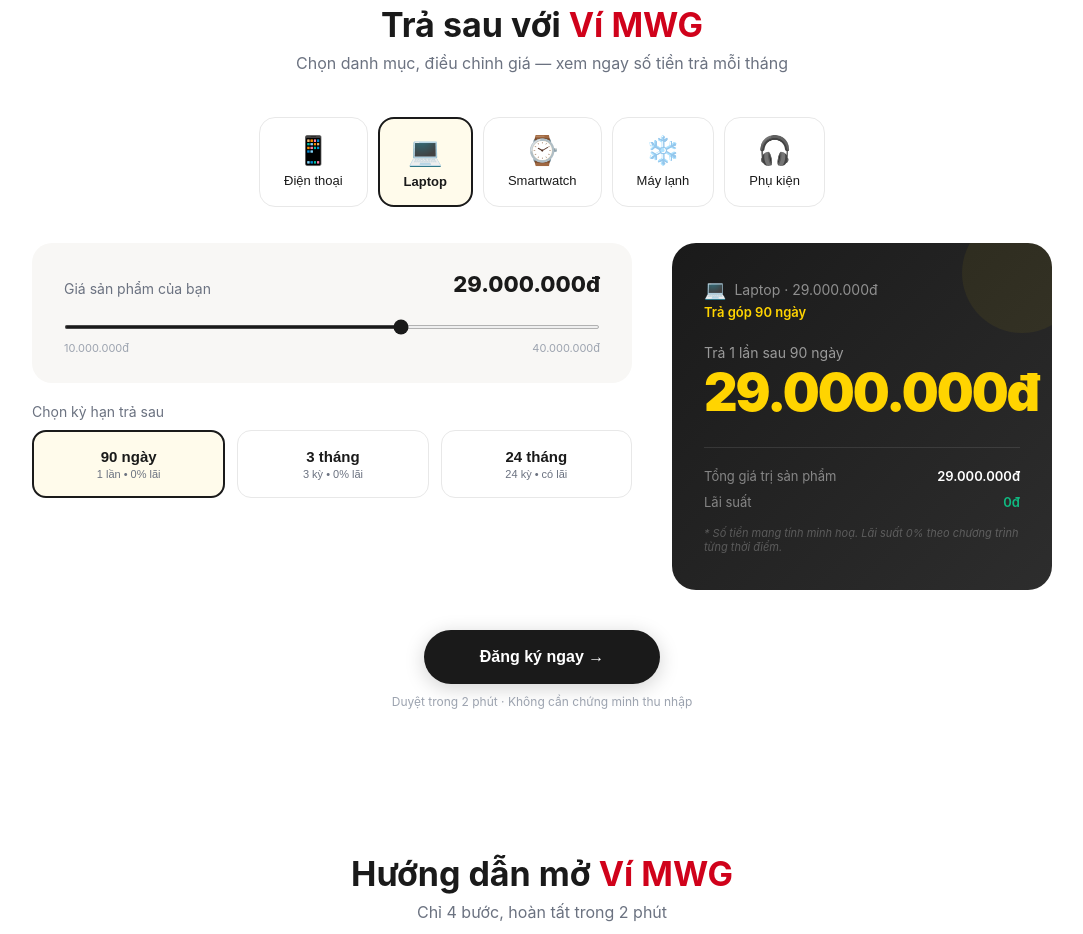
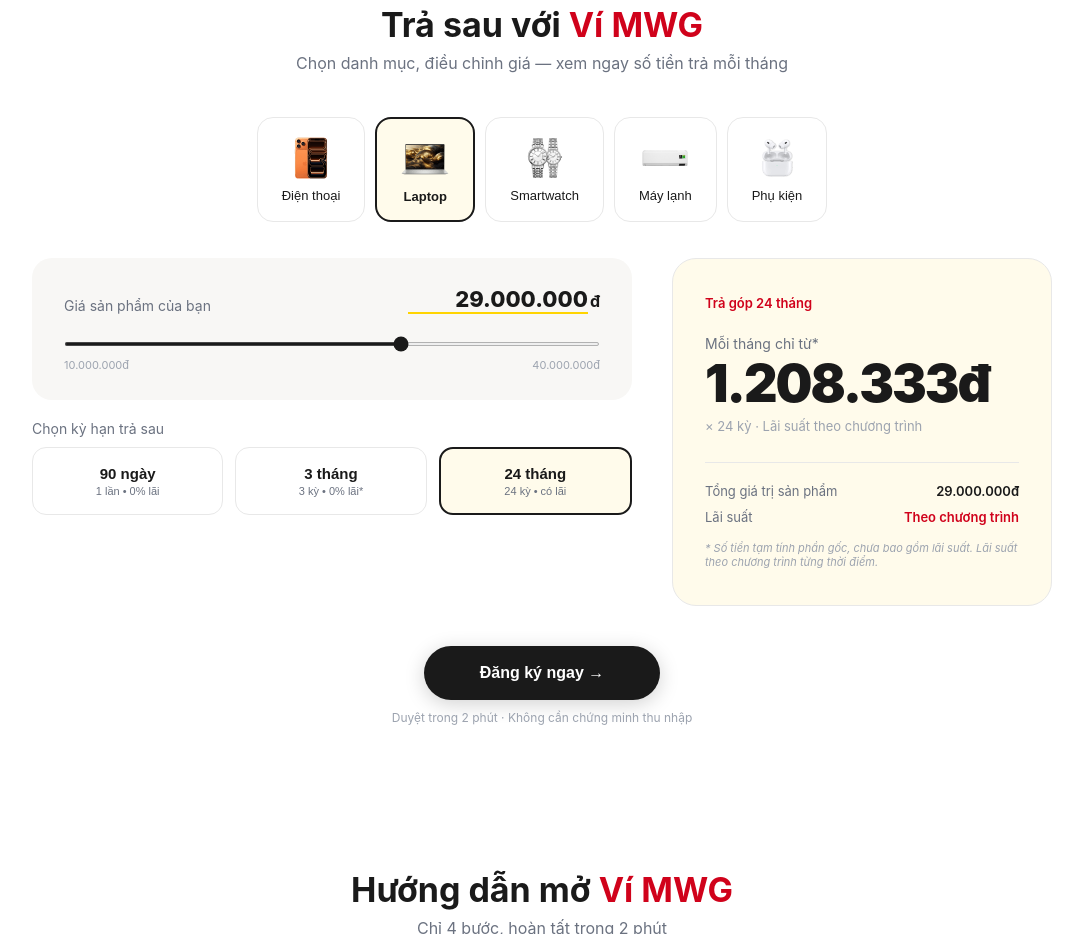
Before and after one commit to cpthanhhieu-gif/Vi-MWG, a React (Vite) app: page / in a window 1280 px wide. Shown: the part 1900-2834 px from the top of the page, without its empty margins (98-1181 px from the left). Built offline with nearby package versions, Linux system fonts and the light colour scheme.

Commit message:
feat: add keyboard input for price in ProductBNPLSection
- Editable price field with yellow underline on focus
- Syncs bidirectionally with range slider
- Auto-formats on blur, clamps to category min/max
- Default period changed to 24 months
- 3-month period desc updated to "0% lãi*" (promotional)

```diff
--- a/src/App.jsx
+++ b/src/App.jsx
@@ -407,31 +407,60 @@
 };
 
 const bnplCategories = [
-  { icon: "📱", label: "Điện thoại", min: 3000000,  max: 30000000, defaultPrice: 15000000 },
-  { icon: "💻", label: "Laptop",     min: 10000000, max: 40000000, defaultPrice: 29000000 },
-  { icon: "⌚", label: "Smartwatch", min: 2000000,  max: 15000000, defaultPrice: 6000000  },
-  { icon: "❄️", label: "Máy lạnh",  min: 5000000,  max: 20000000, defaultPrice: 10000000 },
-  { icon: "🎧", label: "Phụ kiện",  min: 500000,   max: 5000000,  defaultPrice: 2000000  },
+  { img: "/cat-dienthoai.png", label: "Điện thoại", min: 3000000,  max: 30000000, defaultPrice: 15000000 },
+  { img: "/cat-laptop.png",    label: "Laptop",     min: 10000000, max: 40000000, defaultPrice: 29000000 },
+  { img: "/cat-donghо.png",    label: "Smartwatch", min: 2000000,  max: 15000000, defaultPrice: 6000000  },
+  { img: "/may lanh.png",      label: "Máy lạnh",   min: 5000000,  max: 20000000, defaultPrice: 10000000 },
+  { img: "/cat-phuкien.png",   label: "Phụ kiện",   min: 500000,   max: 5000000,  defaultPrice: 2000000  },
 ];
 
 const periodOptions = [
   { value: 90,  label: "90 ngày",   desc: "1 lần • 0% lãi", installments: 1,  hasInterest: false },
-  { value: 270, label: "3 tháng",   desc: "3 kỳ • 0% lãi",  installments: 3,  hasInterest: false },
+  { value: 270, label: "3 tháng",   desc: "3 kỳ • 0% lãi*", installments: 3,  hasInterest: false },
   { value: 720, label: "24 tháng",  desc: "24 kỳ • có lãi", installments: 24, hasInterest: true  },
 ];
 
 const ProductBNPLSection = ({ isDesktop }) => {
   const [selected, setSelected] = useState(1); // default Laptop
   const [price, setPrice] = useState(29000000);
-  const [period, setPeriod] = useState(90);
+  const [inputVal, setInputVal] = useState("29.000.000");
+  const [period, setPeriod] = useState(720);
 
   const cat = bnplCategories[selected];
   const per = periodOptions.find((p) => p.value === period);
   const payAmount = Math.round(price / per.installments);
 
+  const formatNum = (n) => new Intl.NumberFormat("vi-VN").format(n);
+
   const handleCatSelect = (i) => {
     setSelected(i);
-    setPrice(bnplCategories[i].defaultPrice);
+    const p = bnplCategories[i].defaultPrice;
+    setPrice(p);
+    setInputVal(formatNum(p));
+  };
+
+  const handleSlider = (e) => {
+    const v = Number(e.target.value);
+    setPrice(v);
+    setInputVal(formatNum(v));
+  };
+
+  const handleInputChange = (e) => {
+    const raw = e.target.value.replace(/[^0-9]/g, "");
+    setInputVal(raw);
+    const num = Number(raw);
+    if (num > 0) setPrice(Math.min(Math.max(num, cat.min), cat.max));
+  };
+
+  const handleInputBlur = () => {
+    const num = Math.min(Math.max(Number(inputVal.replace(/[^0-9]/g, "")) || cat.min, cat.min), cat.max);
+    setPrice(num);
+    setInputVal(formatNum(num));
+  };
+
+  const handleInputFocus = (e) => {
+    setInputVal(String(price));
+    e.target.select();
   };
 
   const CategoryTabs = () => (
@@ -444,7 +473,7 @@
           background: selected === i ? SOFT_YELLOW : "#fff",
           cursor: "pointer", transition: "all 0.2s",
         }}>
-          <span style={{ fontSize: isDesktop ? 28 : 22 }}>{c.icon}</span>
+          <img src={c.img} alt={c.label} style={{ width: isDesktop ? 48 : 36, height: isDesktop ? 48 : 36, objectFit: "contain" }} />
           <span style={{ fontSize: isDesktop ? 13 : 11, fontWeight: selected === i ? 700 : 500, color: MWG_BLACK, whiteSpace: "nowrap" }}>{c.label}</span>
         </button>
       ))}
@@ -455,10 +484,33 @@
     <div style={{ background: WARM_GRAY, borderRadius: 20, padding: isDesktop ? "28px 32px" : "20px" }}>
       <div style={{ display: "flex", justifyContent: "space-between", alignItems: "flex-end", marginBottom: 16 }}>
         <span style={{ fontSize: isDesktop ? 14 : 13, color: TEXT_SECONDARY }}>Giá sản phẩm của bạn</span>
-        <span style={{ fontSize: isDesktop ? 22 : 18, fontWeight: 800, color: MWG_BLACK }}>{formatCurrency(price)}</span>
+        <div style={{ display: "flex", alignItems: "baseline", gap: 2 }}>
+          <input
+            type="text"
+            inputMode="numeric"
+            value={inputVal}
+            onChange={handleInputChange}
+            onBlur={handleInputBlur}
+            onFocus={handleInputFocus}
+            style={{
+              fontSize: isDesktop ? 22 : 18,
+              fontWeight: 800,
+              color: MWG_BLACK,
+              border: "none",
+              borderBottom: `2px solid ${MWG_YELLOW}`,
+              background: "transparent",
+              outline: "none",
+              textAlign: "right",
+              fontFamily: "inherit",
+              width: isDesktop ? 180 : 140,
+              cursor: "text",
+            }}
+          />
+          <span style={{ fontSize: isDesktop ? 16 : 14, fontWeight: 700, color: MWG_BLACK }}>đ</span>
+        </div>
       </div>
       <input type="range" min={cat.min} max={cat.max} step={500000} value={price}
-        onChange={(e) => setPrice(Number(e.target.value))}
+        onChange={handleSlider}
         style={{ width: "100%", accentColor: MWG_BLACK, cursor: "pointer", height: 4 }}
       />
       <div style={{ display: "flex", justifyContent: "space-between", marginTop: 8 }}>
@@ -488,50 +540,43 @@
   );
 
   const BreakdownCard = () => (
-    <div style={{ background: `linear-gradient(135deg, ${MWG_BLACK} 0%, #2D2D2D 100%)`, borderRadius: 24, padding: isDesktop ? "36px 32px" : "24px 20px", position: "relative", overflow: "hidden" }}>
-      <div style={{ position: "absolute", top: -30, right: -30, width: 120, height: 120, borderRadius: "50%", background: MWG_YELLOW, opacity: 0.06 }} />
-      <div style={{ position: "relative", zIndex: 1 }}>
-        <div style={{ display: "flex", alignItems: "center", gap: 8, marginBottom: isDesktop ? 4 : 2 }}>
-          <span style={{ fontSize: isDesktop ? 18 : 16 }}>{cat.icon}</span>
-          <span style={{ fontSize: isDesktop ? 14 : 12, color: "rgba(255,255,255,0.5)" }}>{cat.label} · {formatCurrency(price)}</span>
-        </div>
-        <div style={{ fontSize: isDesktop ? 13 : 12, color: MWG_YELLOW, fontWeight: 600, marginBottom: isDesktop ? 24 : 16 }}>
+    <div style={{ background: SOFT_YELLOW, borderRadius: 24, padding: isDesktop ? "36px 32px" : "24px 20px", border: `1px solid ${BORDER}` }}>
+      <div style={{ fontSize: isDesktop ? 13 : 12, color: MWG_RED, fontWeight: 600, marginBottom: isDesktop ? 24 : 16 }}>
         Trả góp {per.label}
       </div>
 
-        <div style={{ fontSize: isDesktop ? 14 : 13, color: "rgba(255,255,255,0.55)", marginBottom: 6 }}>
+      <div style={{ fontSize: isDesktop ? 14 : 13, color: TEXT_SECONDARY, marginBottom: 6 }}>
         {per.installments > 1
           ? (per.hasInterest ? "Mỗi tháng chỉ từ*" : "Mỗi tháng chỉ")
           : `Trả 1 lần sau ${per.value} ngày`}
       </div>
-        <div style={{ fontSize: isDesktop ? 52 : 38, fontWeight: 900, color: MWG_YELLOW, letterSpacing: -2, lineHeight: 1 }}>
+      <div style={{ fontSize: isDesktop ? 52 : 38, fontWeight: 900, color: MWG_BLACK, letterSpacing: -2, lineHeight: 1 }}>
         {formatCurrency(payAmount)}
       </div>
       {per.installments > 1 && (
-          <div style={{ fontSize: isDesktop ? 13 : 11, color: "rgba(255,255,255,0.35)", marginTop: 8 }}>
+        <div style={{ fontSize: isDesktop ? 13 : 11, color: TEXT_MUTED, marginTop: 8 }}>
           × {per.installments} kỳ · {per.hasInterest ? "Lãi suất theo chương trình" : "0% lãi suất"}
         </div>
       )}
 
-        <div style={{ borderTop: "1px solid rgba(255,255,255,0.1)", marginTop: isDesktop ? 28 : 18, paddingTop: isDesktop ? 20 : 14 }}>
+      <div style={{ borderTop: `1px solid ${BORDER}`, marginTop: isDesktop ? 28 : 18, paddingTop: isDesktop ? 20 : 14 }}>
         <div style={{ display: "flex", justifyContent: "space-between", marginBottom: 10 }}>
-            <span style={{ fontSize: isDesktop ? 13 : 12, color: "rgba(255,255,255,0.45)" }}>Tổng giá trị sản phẩm</span>
-            <span style={{ fontSize: isDesktop ? 13 : 12, color: "#fff", fontWeight: 600 }}>{formatCurrency(price)}</span>
+          <span style={{ fontSize: isDesktop ? 13 : 12, color: TEXT_SECONDARY }}>Tổng giá trị sản phẩm</span>
+          <span style={{ fontSize: isDesktop ? 13 : 12, color: MWG_BLACK, fontWeight: 600 }}>{formatCurrency(price)}</span>
         </div>
         <div style={{ display: "flex", justifyContent: "space-between" }}>
-            <span style={{ fontSize: isDesktop ? 13 : 12, color: "rgba(255,255,255,0.45)" }}>Lãi suất</span>
-            <span style={{ fontSize: isDesktop ? 13 : 12, fontWeight: 600, color: per.hasInterest ? MWG_YELLOW : ACCENT_GREEN }}>
+          <span style={{ fontSize: isDesktop ? 13 : 12, color: TEXT_SECONDARY }}>Lãi suất</span>
+          <span style={{ fontSize: isDesktop ? 13 : 12, fontWeight: 600, color: per.hasInterest ? MWG_RED : ACCENT_GREEN }}>
             {per.hasInterest ? "Theo chương trình" : "0đ"}
           </span>
         </div>
       </div>
 
-        <p style={{ fontSize: isDesktop ? 11 : 10, color: "rgba(255,255,255,0.25)", marginTop: isDesktop ? 16 : 12, fontStyle: "italic" }}>
+      <p style={{ fontSize: isDesktop ? 11 : 10, color: TEXT_MUTED, marginTop: isDesktop ? 16 : 12, fontStyle: "italic" }}>
         {per.hasInterest
           ? "* Số tiền tạm tính phần gốc, chưa bao gồm lãi suất. Lãi suất theo chương trình từng thời điểm."
           : "* Số tiền mang tính minh hoạ. Lãi suất 0% theo chương trình từng thời điểm."}
       </p>
-      </div>
     </div>
   );
 
```
Lines whose indentation alone changed are shown as unchanged.
